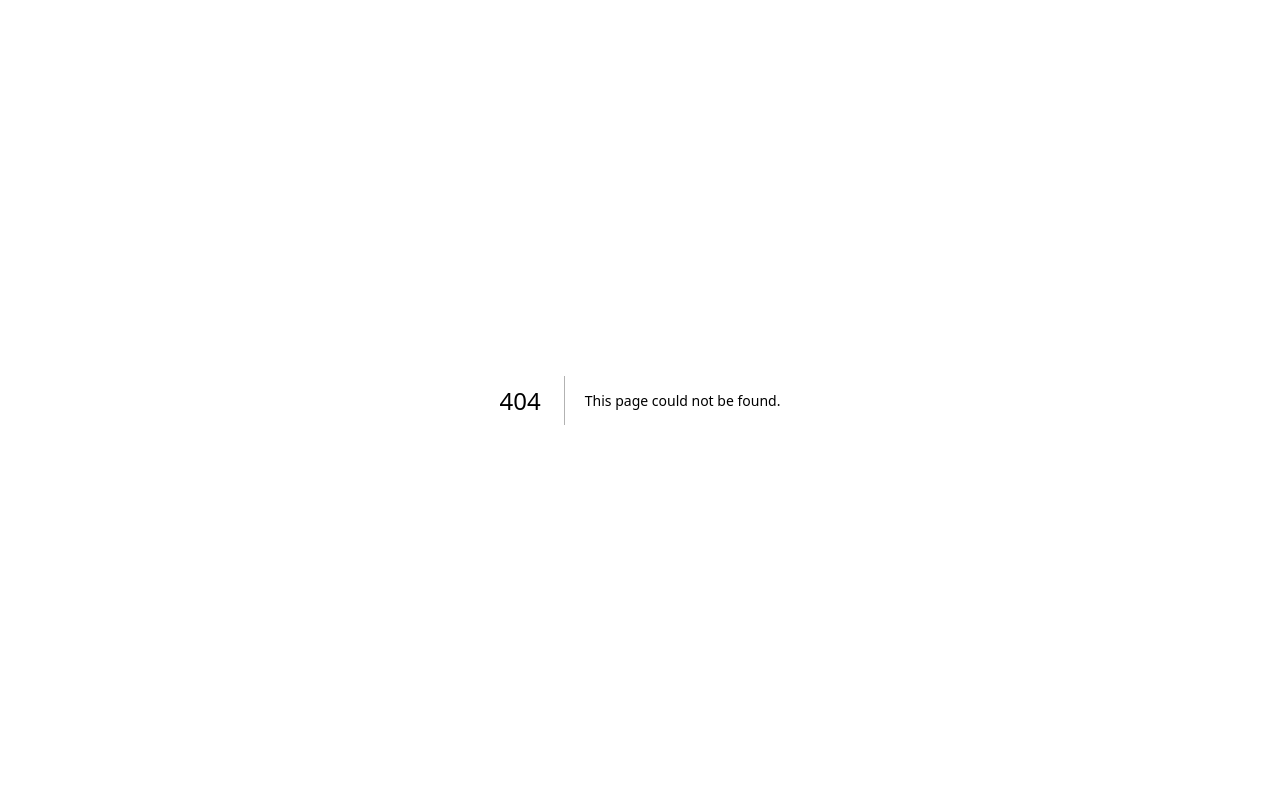
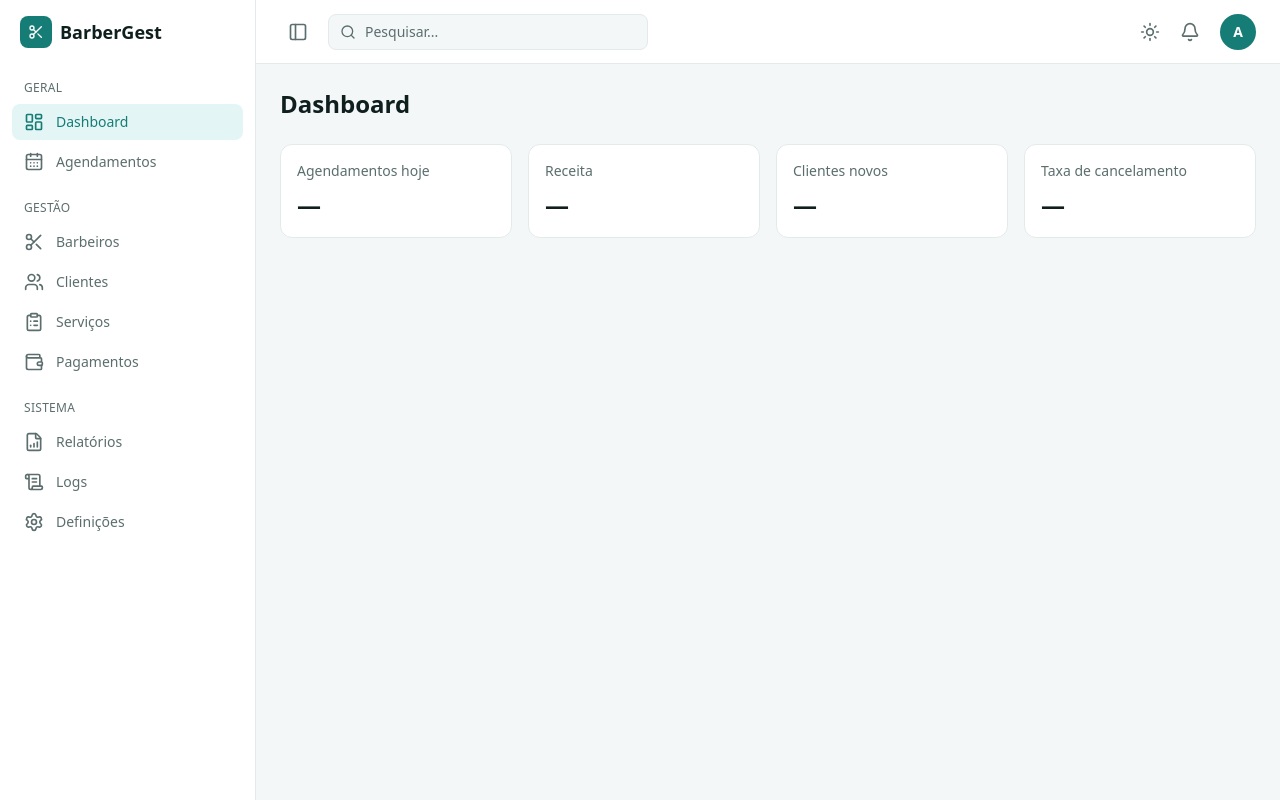
Before and after one commit to Moises-Jorge/BarberGestWeb, a Next.js app: page /dashboard in a window 1280 px wide. Before the commit this address had no page. Built offline with nearby package versions, Linux system fonts and the light colour scheme.

Commit message:
feat: implemente o layout do painel de administração com componentes de cabeçalho e barra lateral

```diff
--- /dev/null
+++ b/src/app/(admin)/dashboard/page.tsx
@@ -0,0 +1,18 @@
+export default function DashboardPage() {
+    const kpis = ["Agendamentos hoje", "Receita", "Clientes novos", "Taxa de cancelamento"];
+
+    return (
+        <div className="space-y-6">
+            <h1 className="text-2xl font-semibold">Dashboard</h1>
+
+            <div className="grid gap-4 sm:grid-cols-2 xl:grid-cols-4">
+                {kpis.map((label) => (
+                    <div key={label} className="rounded-xl border border-border bg-card p-4">
+                        <p className="text-sm text-muted-foreground">{label}</p>
+                        <p className="mt-2 text-2xl font-semibold">—</p>
+                    </div>
+                ))}
+            </div>
+        </div>
+    );
+}
--- /dev/null
+++ b/src/app/(admin)/layout.tsx
@@ -0,0 +1,14 @@
+import { Header } from "@/components/layout/header";
+import { Sidebar } from "@/components/layout/sidebar";
+
+export default function AdminLayout({ children }: { children: React.ReactNode }) {
+  return (
+    <div className="flex h-dvh overflow-hidden">
+      <Sidebar />
+      <div className="flex min-w-0 flex-1 flex-col">
+        <Header />
+        <main className="flex-1 overflow-y-auto p-4 md:p-6">{children}</main>
+      </div>
+    </div>
+  );
+}
--- a/src/app/layout.tsx
+++ b/src/app/layout.tsx
@@ -1,19 +1,20 @@
 import type { Metadata } from "next";
+import { Inter } from "next/font/google";
+import { ThemeProvider } from "@/components/theme-provider";
 import "./globals.css";
 
+const inter = Inter({ subsets: ["latin"], variable: "--font-inter" });
+
 export const metadata: Metadata = {
-  title: "BarberGest - Admin",
-  description: "Generated by create next app",
+  title: "BarberGest | Administração",
+  description: "Painel de administração do sistema de gestão da barbearia",
 };
 
-export default function RootLayout({ children }: LayoutProps<"/">) {
+export default function RootLayout({ children }: { children: React.ReactNode }) {
   return (
-    <html
-      lang="pt"
-      className={`h-full antialiased`}
-    >
-      <body className="min-h-full flex flex-col">
-        {children}
+    <html lang="pt" suppressHydrationWarning>
+      <body className={`${inter.variable} antialiased`}>
+        <ThemeProvider>{children}</ThemeProvider>
       </body>
     </html>
   );
--- a/src/app/page.tsx
+++ b/src/app/page.tsx
@@ -1,8 +1,5 @@
+import { redirect } from "next/navigation";
 
 export default function Home() {
-  return (
-    <div className="">
-      Home Page
-    </div>
-  );
+  redirect("/dashboard");
 }
--- /dev/null
+++ b/src/components/layout/header.tsx
@@ -0,0 +1,52 @@
+"use client";
+
+import { Bell, Menu, PanelLeft, Search } from "lucide-react";
+import { ThemeToggle } from "@/components/theme-toggle";
+import { useUIStore } from "@/stores/ui-store";
+
+const iconButton =
+    "inline-flex size-9 items-center justify-center rounded-lg text-muted-foreground transition-colors hover:bg-primary-soft hover:text-foreground";
+
+export function Header() {
+    const { toggleCollapsed, setMobileOpen } = useUIStore();
+
+    return (
+        <header className="flex h-16 shrink-0 items-center gap-3 border-b border-border bg-card px-4 md:px-6">
+            <button
+                type="button"
+                aria-label="Abrir menu"
+                onClick={() => setMobileOpen(true)}
+                className={`${iconButton} lg:hidden`}
+            >
+                <Menu className="size-5" />
+            </button>
+            <button
+                type="button"
+                aria-label="Recolher menu"
+                onClick={toggleCollapsed}
+                className={`${iconButton} hidden lg:inline-flex`}
+            >
+                <PanelLeft className="size-5" />
+            </button>
+
+            <div className="relative w-full max-w-xs">
+                <Search className="pointer-events-none absolute left-3 top-1/2 size-4 -translate-y-1/2 text-muted-foreground" />
+                <input
+                    type="search"
+                    placeholder="Pesquisar..."
+                    className="h-9 w-full rounded-lg border border-border bg-background pl-9 pr-3 text-sm outline-none placeholder:text-muted-foreground focus:border-primary"
+                />
+            </div>
+
+            <div className="ml-auto flex items-center gap-1">
+                <ThemeToggle />
+                <button type="button" aria-label="Notificações" className={iconButton}>
+                    <Bell className="size-5" />
+                </button>
+                <div className="ml-2 flex size-9 items-center justify-center rounded-full bg-primary text-sm font-semibold text-primary-foreground">
+                    A
+                </div>
+            </div>
+        </header>
+    );
+}
--- /dev/null
+++ b/src/components/layout/sidebar.tsx
@@ -0,0 +1,96 @@
+"use client";
+
+import Link from "next/link";
+import { usePathname } from "next/navigation";
+import { Scissors } from "lucide-react";
+import { cn } from "@/lib/utils";
+import { useUIStore } from "@/stores/ui-store";
+import { navGroups } from "./nav-items";
+
+function SidebarContent({
+    collapsed,
+    onNavigate,
+}: {
+    collapsed: boolean;
+    onNavigate?: () => void;
+}) {
+    const pathname = usePathname();
+
+    return (
+        <>
+            <div className="flex h-16 items-center gap-2 px-5">
+                <div className="flex size-8 shrink-0 items-center justify-center rounded-lg bg-primary text-primary-foreground">
+                    <Scissors className="size-4" />
+                </div>
+                {!collapsed && <span className="text-lg font-semibold">BarberGest</span>}
+            </div>
+
+            <nav className="flex-1 space-y-5 overflow-y-auto px-3 py-4">
+                {navGroups.map((group) => (
+                    <div key={group.title} className="space-y-1">
+                        {!collapsed && (
+                            <p className="px-3 pb-1 text-xs font-medium uppercase tracking-wide text-muted-foreground">
+                                {group.title}
+                            </p>
+                        )}
+                        {group.items.map(({ label, href, icon: Icon }) => {
+                            const active = pathname === href || pathname.startsWith(`${href}/`);
+                            return (
+                                <Link
+                                    key={href}
+                                    href={href}
+                                    title={collapsed ? label : undefined}
+                                    onClick={onNavigate}
+                                    className={cn(
+                                        "flex items-center gap-3 rounded-lg px-3 py-2 text-sm font-medium transition-colors",
+                                        collapsed && "justify-center",
+                                        active
+                                            ? "bg-primary-soft text-primary"
+                                            : "text-muted-foreground hover:bg-primary-soft hover:text-foreground"
+                                    )}
+                                >
+                                    <Icon className="size-5 shrink-0" />
+                                    {!collapsed && <span>{label}</span>}
+                                </Link>
+                            );
+                        })}
+                    </div>
+                ))}
+            </nav>
+        </>
+    );
+}
+
+export function Sidebar() {
+    const { collapsed, mobileOpen, setMobileOpen } = useUIStore();
+
+    return (
+        <>
+            {/* Desktop */}
+            <aside
+                className={cn(
+                    "hidden shrink-0 flex-col border-r border-border bg-card transition-[width] duration-200 lg:flex",
+                    collapsed ? "w-[72px]" : "w-64"
+                )}
+            >
+                <SidebarContent collapsed={collapsed} />
+            </aside>
+
+            {/* Mobile: overlay + drawer */}
+            {mobileOpen && (
+                <div
+                    className="fixed inset-0 z-40 bg-black/50 lg:hidden"
+                    onClick={() => setMobileOpen(false)}
+                />
+            )}
+            <aside
+                className={cn(
+                    "fixed inset-y-0 left-0 z-50 flex w-64 flex-col border-r border-border bg-card transition-transform duration-200 lg:hidden",
+                    mobileOpen ? "translate-x-0" : "-translate-x-full"
+                )}
+            >
+                <SidebarContent collapsed={false} onNavigate={() => setMobileOpen(false)} />
+            </aside>
+        </>
+    );
+}
--- /dev/null
+++ b/src/components/theme-provider.tsx
@@ -0,0 +1,16 @@
+"use client";
+
+import { ThemeProvider as NextThemesProvider } from "next-themes";
+
+export function ThemeProvider({ children }: { children: React.ReactNode }) {
+  return (
+    <NextThemesProvider
+      attribute="class"
+      defaultTheme="system"
+      enableSystem
+      disableTransitionOnChange
+    >
+      {children}
+    </NextThemesProvider>
+  );
+}
--- /dev/null
+++ b/src/components/theme-toggle.tsx
@@ -0,0 +1,20 @@
+"use client";
+
+import { useTheme } from "next-themes";
+import { Moon, Sun } from "lucide-react";
+
+export function ThemeToggle() {
+    const { resolvedTheme, setTheme } = useTheme();
+
+    return (
+        <button
+            type="button"
+            aria-label="Alternar tema"
+            onClick={() => setTheme(resolvedTheme === "dark" ? "light" : "dark")}
+            className="cursor-pointer inline-flex size-9 items-center justify-center rounded-lg text-muted-foreground transition-colors hover:bg-primary-soft hover:text-foreground"
+        >
+            <Sun className="size-5 dark:hidden" />
+            <Moon className="hidden size-5 dark:block" />
+        </button>
+    );
+}
```
